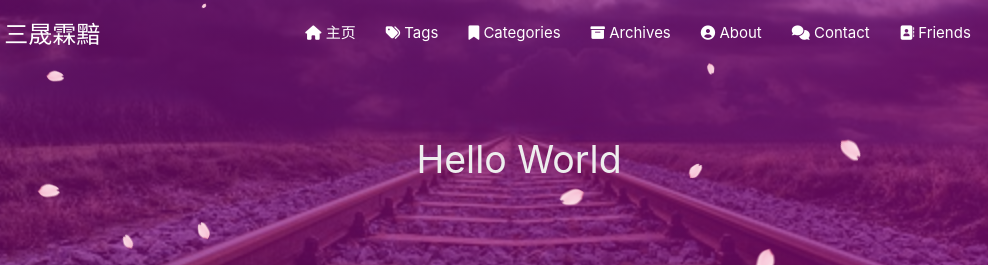
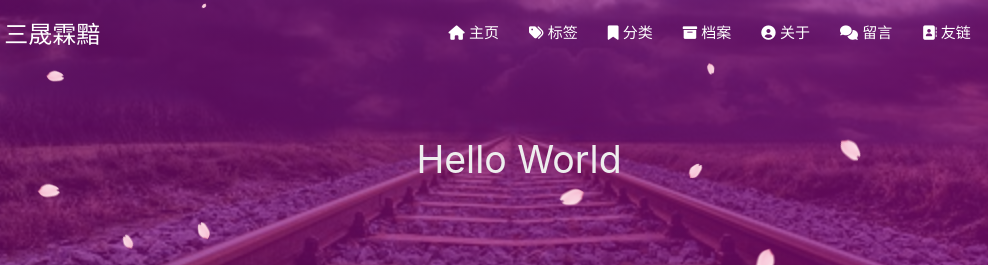
Before and after one commit to Judgment52/Judgment52.github.io, a plain HTML site: page 2023/01/20/hello-world/index.html in a window 1280 px wide. Shown: the top 265 px of the page, 121-1109 px from the left. Drawn offline with Linux system fonts and the light colour scheme; some packages are replaced by stand-ins of ours; no server answers; a script that the page names is missing.

Commit message:
Site updated: 2023-01-20 18:25:14

```diff
--- a/2023/01/20/hello-world/index.html
+++ b/2023/01/20/hello-world/index.html
@@ -89,7 +89,7 @@
 
       <i class="fas fa-tags" style="zoom: 0.6;"></i>
 
-      <span>Tags</span>
+      <span>标签</span>
     </a>
 
   </li>
@@ -100,7 +100,7 @@
 
       <i class="fas fa-bookmark" style="zoom: 0.6;"></i>
 
-      <span>Categories</span>
+      <span>分类</span>
     </a>
 
   </li>
@@ -111,7 +111,7 @@
 
       <i class="fas fa-archive" style="zoom: 0.6;"></i>
 
-      <span>Archives</span>
+      <span>档案</span>
     </a>
 
   </li>
@@ -122,7 +122,7 @@
 
       <i class="fas fa-user-circle" style="zoom: 0.6;"></i>
 
-      <span>About</span>
+      <span>关于</span>
     </a>
 
   </li>
@@ -133,7 +133,7 @@
 
       <i class="fas fa-comments" style="zoom: 0.6;"></i>
 
-      <span>Contact</span>
+      <span>留言</span>
     </a>
 
   </li>
@@ -144,7 +144,7 @@
 
       <i class="fas fa-address-book" style="zoom: 0.6;"></i>
 
-      <span>Friends</span>
+      <span>友链</span>
     </a>
 
   </li>
@@ -195,7 +195,7 @@
 
 			    <i class="fa-fw fas fa-tags"></i>
 
-			Tags
+			标签
 		</a>
 
         </li>
@@ -206,7 +206,7 @@
 
 			    <i class="fa-fw fas fa-bookmark"></i>
 
-			Categories
+			分类
 		</a>
 
         </li>
@@ -217,7 +217,7 @@
 
 			    <i class="fa-fw fas fa-archive"></i>
 
-			Archives
+			档案
 		</a>
 
         </li>
@@ -228,7 +228,7 @@
 
 			    <i class="fa-fw fas fa-user-circle"></i>
 
-			About
+			关于
 		</a>
 
         </li>
@@ -239,7 +239,7 @@
 
 			    <i class="fa-fw fas fa-comments"></i>
 
-			Contact
+			留言
 		</a>
 
         </li>
@@ -250,7 +250,7 @@
 
 			    <i class="fa-fw fas fa-address-book"></i>
 
-			Friends
+			友链
 		</a>
 
         </li>
```
Also changed, not shown: archives/2023/01/index.html (+12 -12 lines), archives/2023/index.html (+12 -12 lines), archives/index.html (+12 -12 lines), index.html (+12 -12 lines).
